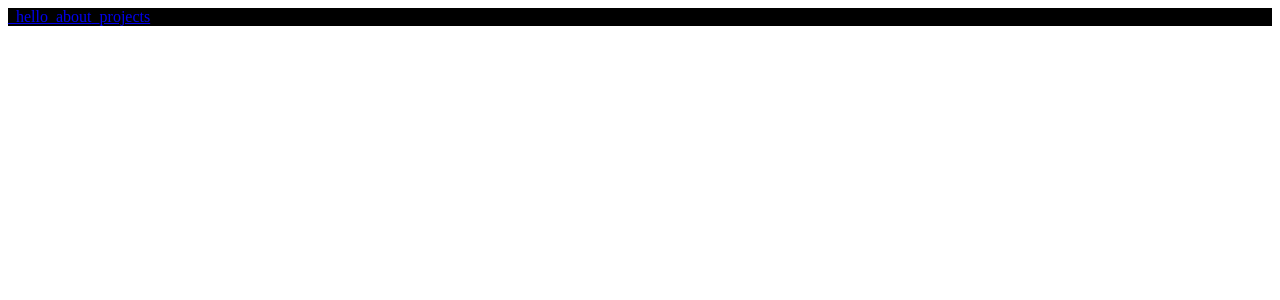
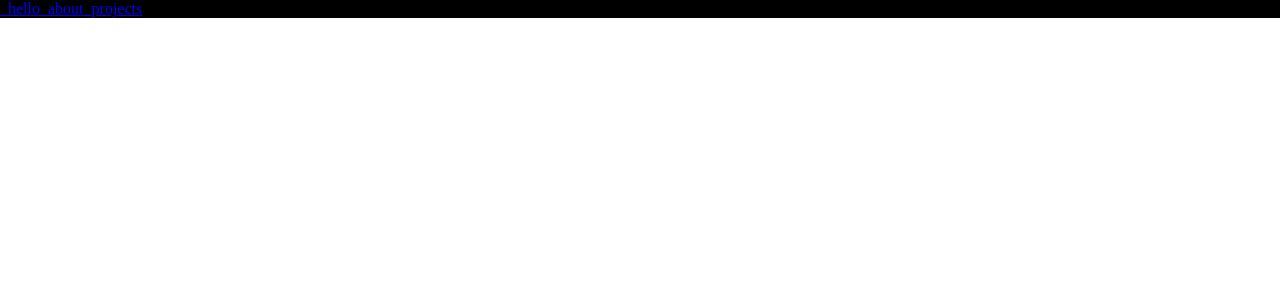
Before and after one commit to ripterdust/Portfolio2022, a React (Create React App) app: page / in a window 1280 px wide. Shown: the top 300 px of the page. Built offline with nearby package versions, Linux system fonts and the light colour scheme.

Commit message:
Added the main css settings and starting to add de variables

```diff
--- a/src/main.scss
+++ b/src/main.scss
@@ -1,4 +1,10 @@
+@import url('./styles/_vars.scss');
 
+* {
+    margin: 0;
+    padding: 0;
+    box-sizing: border-box;
+}
 
 .window{
     background: black;
```
Also changed, not shown: src/styles/_vars.scss (added).
